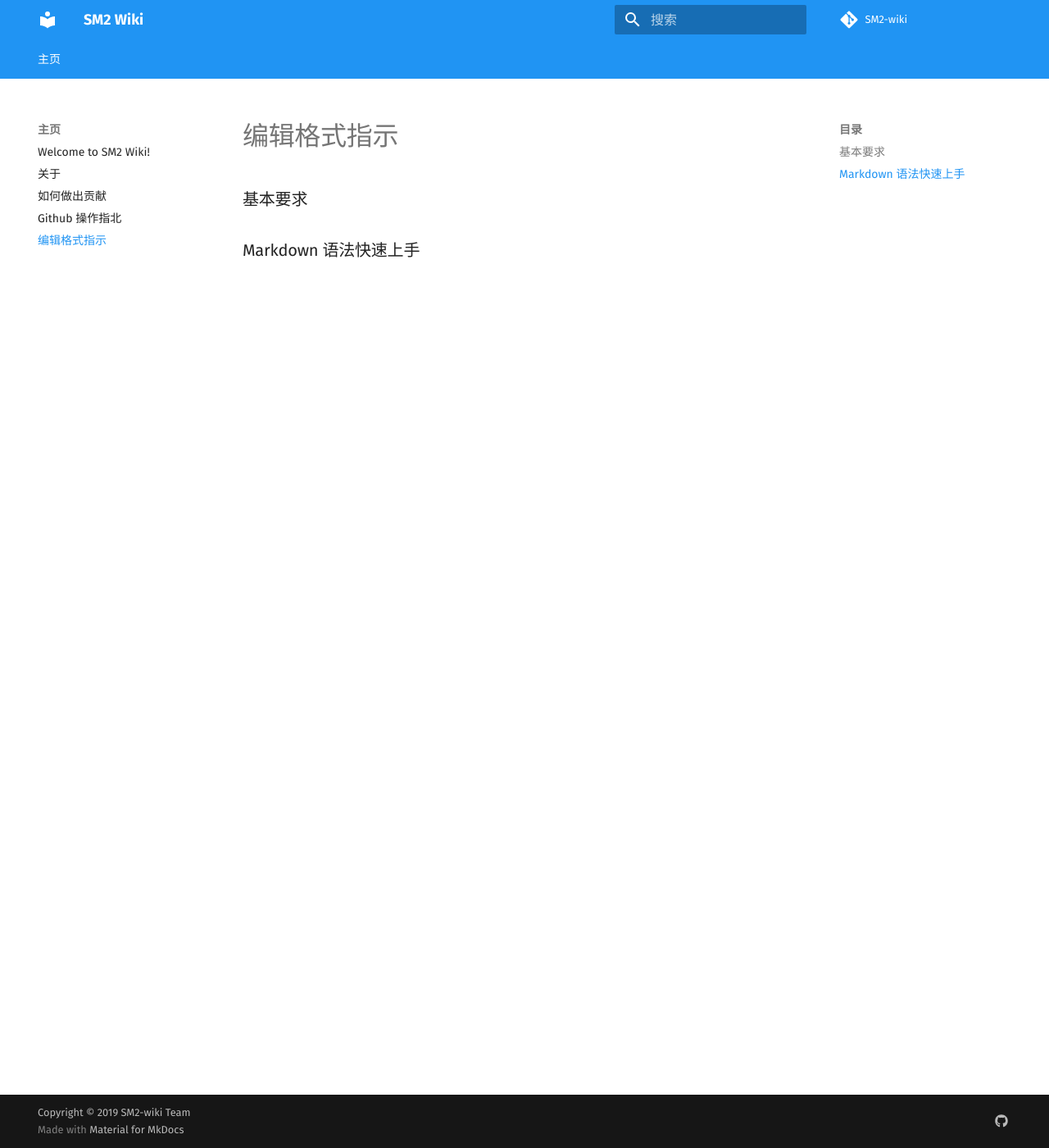
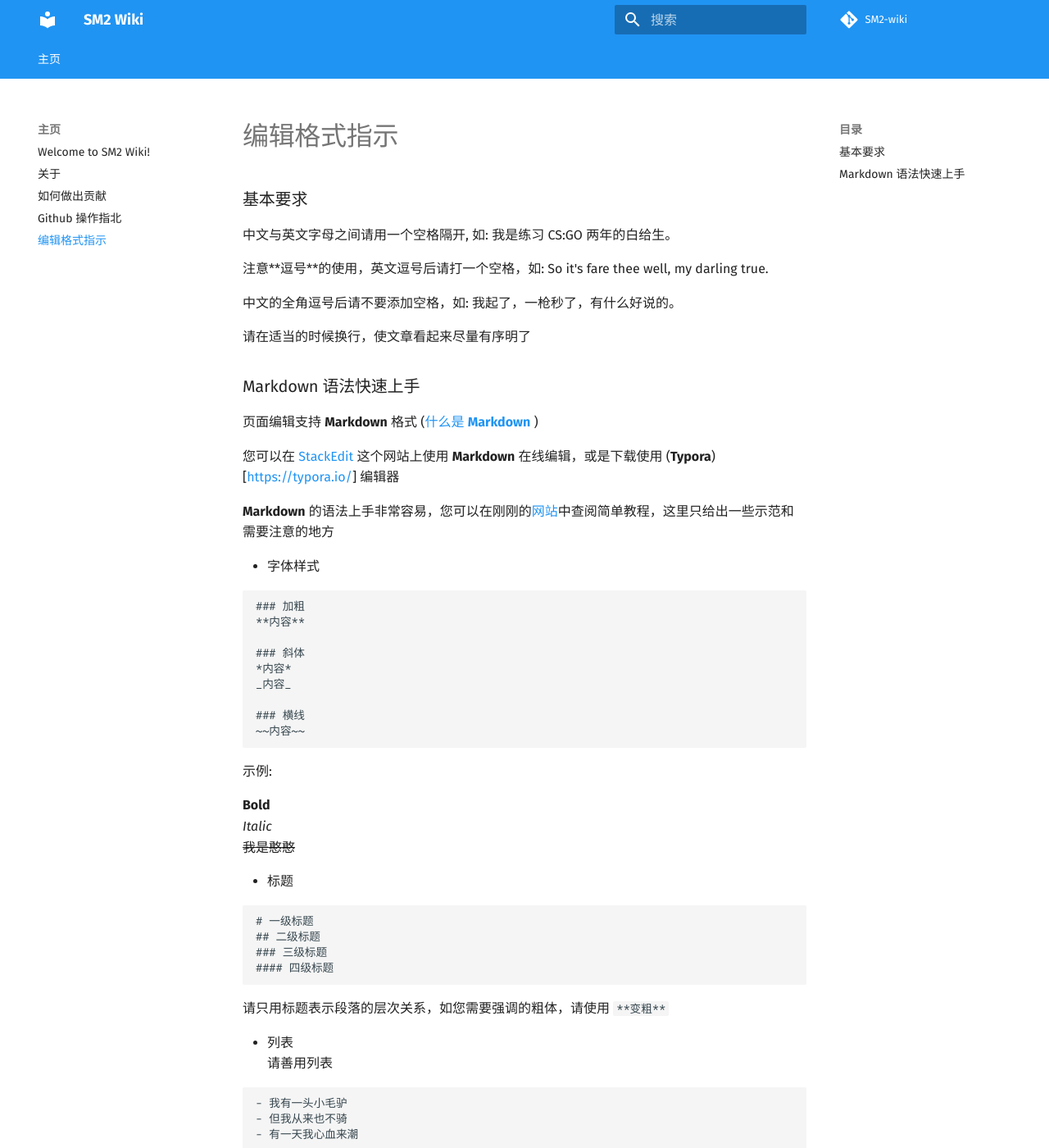
Before and after one commit to SM2-wiki/SM2-wiki, an MkDocs documentation site: the page built from docs/intro/edit_ins.md, in a window 1280 px wide and 1400 px high. Shown: the whole window at 82% size. Built offline with MkDocs 1.6.1 and Material for MkDocs 9.7.7, drawn with Linux system fonts in a browser that asks for light colours; emoji names are drawn with the system emoji font; comment, search, counter and statistics services are not loaded; some of the changed text lies outside the part shown.

Commit message:
Update edit_ins.md

````diff
--- a/docs/intro/edit_ins.md
+++ b/docs/intro/edit_ins.md
@@ -2,4 +2,85 @@
 
 ### 基本要求
 
+中文与英文字母之间请用一个空格隔开, 如: 我是练习 CS:GO 两年的白给生。
+
+注意**逗号**的使用，英文逗号后请打一个空格，如: So it's fare thee well, my darling true.
+
+中文的全角逗号后请不要添加空格，如: 我起了，一枪秒了，有什么好说的。
+
+请在适当的时候换行，使文章看起来尽量有序明了
+
 ### Markdown 语法快速上手
+
+页面编辑支持 **Markdown** 格式 ([什么是 **Markdown** ](http://www.runoob.com/markdown/md-tutorial.html))
+
+您可以在 [StackEdit](https://stackedit.io/app#) 这个网站上使用 **Markdown** 在线编辑，或是下载使用 (**Typora**)[https://typora.io/] 编辑器
+
+**Markdown** 的语法上手非常容易，您可以在刚刚的[网站](http://www.runoob.com/markdown/md-tutorial.html)中查阅简单教程，这里只给出一些示范和需要注意的地方
+
+- 字体样式
+
+  ```
+  ### 加粗
+  **内容**
+
+  ### 斜体
+  *内容*
+  _内容_
+
+  ### 横线
+  ~~内容~~
+  ```
+  示例:
+
+  **Bold**
+  *Italic*
+  ~~我是憨憨~~
+
+- 标题
+
+  ```
+  # 一级标题
+  ## 二级标题
+  ### 三级标题
+  #### 四级标题
+  ```
+  请只用标题表示段落的层次关系，如您需要强调的粗体，请使用 ``**变粗**``
+
+- 列表
+  请善用列表
+
+  ```
+  - 我有一头小毛驴
+  - 但我从来也不骑
+  - 有一天我心血来潮
+
+  1. 有一说一
+  2. 爽到
+  3. 五香麻辣人
+  ```
+
+- 段落换行
+
+  http://www.runoob.com/markdown/md-paragraph.html
+
+- 链接 & 图片
+
+  ```
+  ### 链接
+  [名字](链接地址)
+  [CF](https://codeforces.com)
+
+  ### 图片
+  ![名字](图片地址)
+  ```
+
+  图片建议不要使用图床，请把图片上传至同一文件夹的 ``image`` 文件夹后，使用本地图片地址
+
+- 更多语法
+
+  参见 [cyent 的教程](https://cyent.github.io/markdown-with-mkdocs-material/syntax/main/)
+
+  [使用 emoji ](https://cyent.github.io/markdown-with-mkdocs-material/syntax/emoji_usage/)
+
+  :grinning:   :face_with_raised_eyebrow:    :man_technologist:
````
